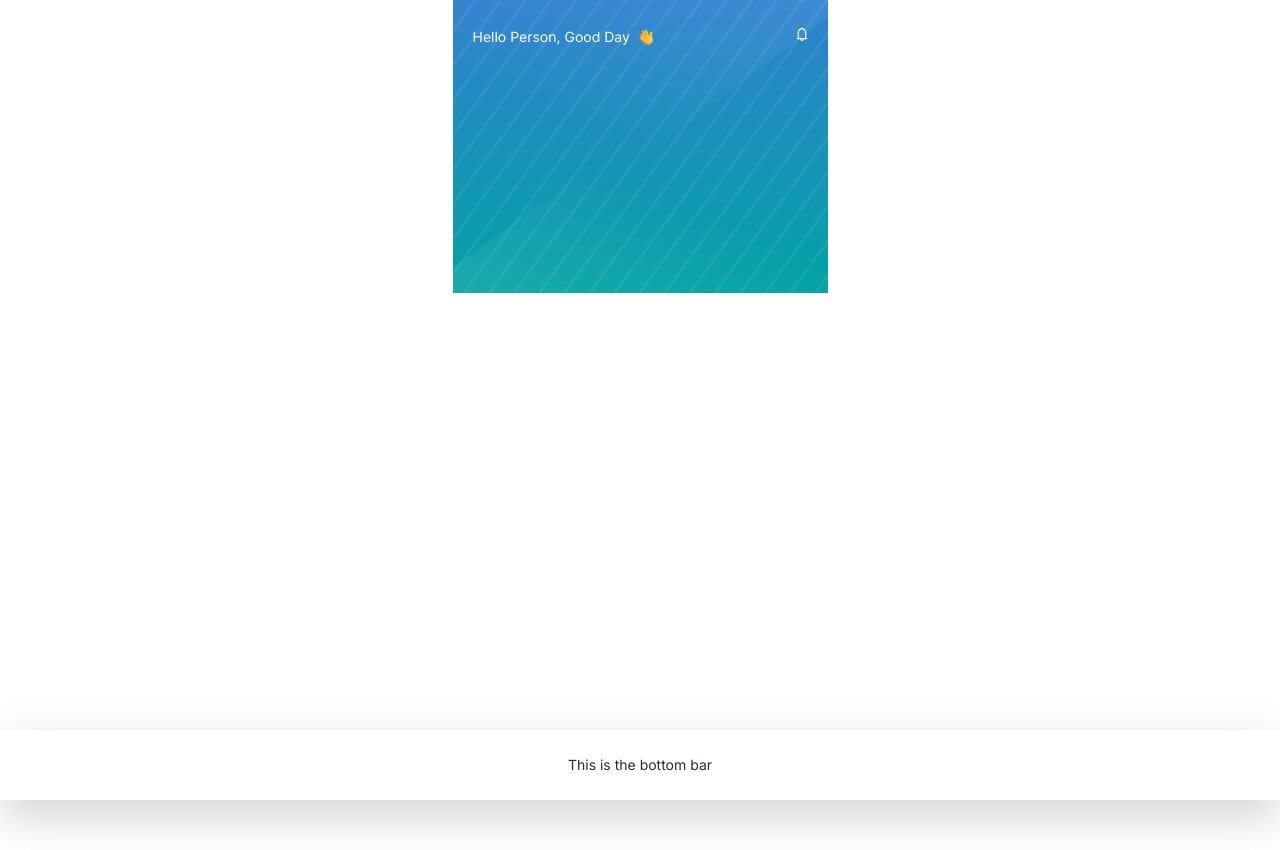
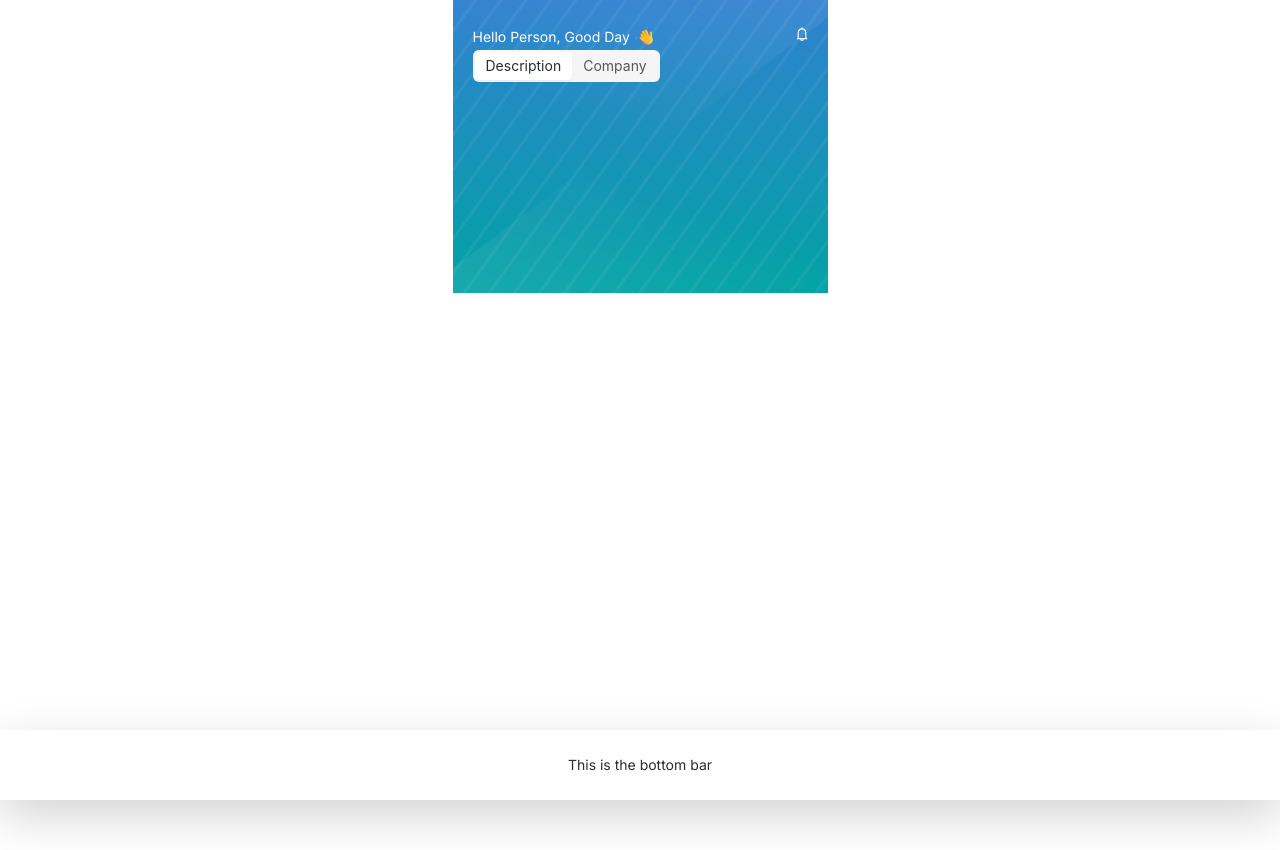
Before and after one commit to shiraazAh/osmium-job-app, a React (Vite) app: page /details in a window 1280 px wide. Built offline with nearby package versions, Linux system fonts and the light colour scheme; what antd-style would draw is missing.

Commit message:
Create job detail page and add antD segmented component

```diff
--- /dev/null
+++ b/src/pages/JobDetailsPage.jsx
@@ -0,0 +1,16 @@
+import React from "react";
+import { Segmented } from "antd";
+import "../styles.css";
+
+export default function JobDetailsPage() {
+  return (
+    <div>
+      <Segmented
+        options={["Description", "Company"]}
+        onChange={(value) => {
+          console.log(value);
+        }}
+      />
+    </div>
+  );
+}
--- a/src/routes/AuthenticatedRouted.jsx
+++ b/src/routes/AuthenticatedRouted.jsx
@@ -3,6 +3,7 @@
 import CustomNavbar from "../components/Navbar";
 import AllJobsPage from "../pages/AllJobsPage";
 import ComponentsPage from "../pages/ComponentsPage";
+import JobDetailsPage from "../pages/JobDetailsPage";
 
 export default function AuthenticatedRoutes() {
   return (
@@ -24,6 +25,7 @@
         <Routes>
           <Route path="/jobs" element={<AllJobsPage />} />
           <Route path="/components" element={<ComponentsPage />} />
+          <Route path="/details" element={<JobDetailsPage />} />
         </Routes>
       </Layout>
       {/*** Temporary ****/}
```
